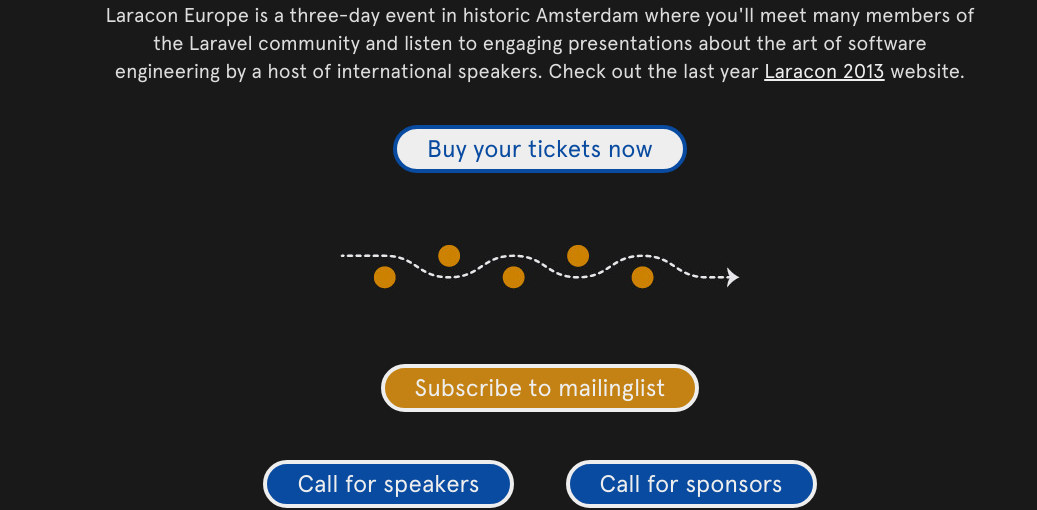
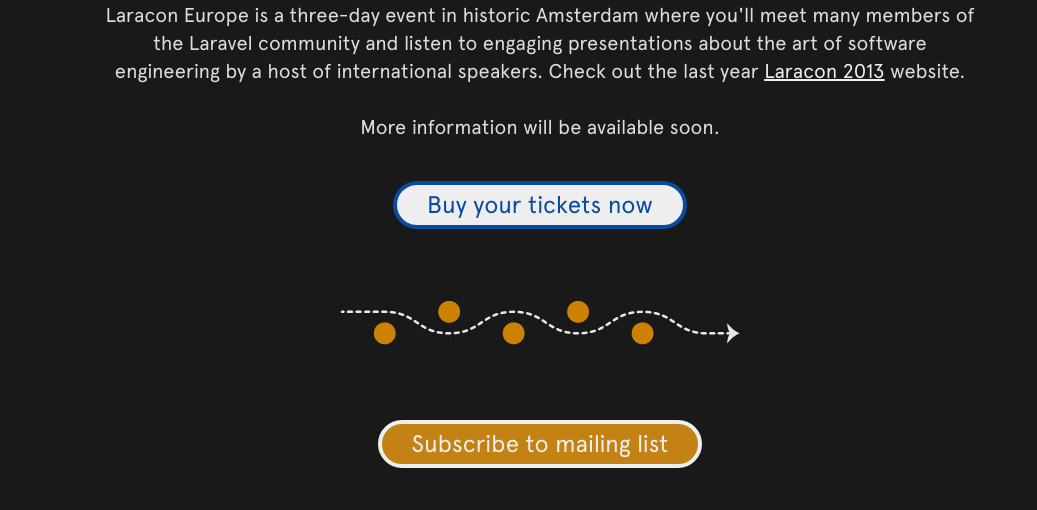
Before and after one commit to Nickstr/laracon2014, a website: page public/index.html in a window 1280 px wide. Shown: the part 475-985 px from the top of the page, without its empty margins (100-1137 px from the left). Drawn offline with Linux system fonts and the light colour scheme.

Commit message:
added more information copy

```diff
--- a/public/index.html
+++ b/public/index.html
@@ -39,18 +39,25 @@
 
 	<p class="introduction">
 		Laracon Europe is a three-day event in historic Amsterdam where you'll meet many members of the Laravel community and listen to engaging presentations about the art of software engineering by a host of international speakers. Check out the last year <a href="http://laracon.eu/2013">Laracon 2013</a> website.
+		<br><br>
+		More information will be available soon.
 	</p>
 
 	<div class="buttons">
+
 		<p>
 			<a href="https://laraconeu.paydro.net" class="button button--style1">Buy your tickets now</a>
+		</p>
+
+		<p  class="introduction">
+
 		</p>
 
 		<p class="divider01">
 			<img src="static/img/arrow01.jpg">
 		</p>
 		<p>
-			<a href="http://eepurl.com/RAztX" class="button button--style2">Subscribe to mailinglist</a>
+			<a href="http://eepurl.com/RAztX" class="button button--style2">Subscribe to mailing list</a>
 		</p>
 		<p>
 			<a href="https://laraconeu.typeform.com/to/DI3EkV" class="button button--style3">Call for speakers</a>
```
